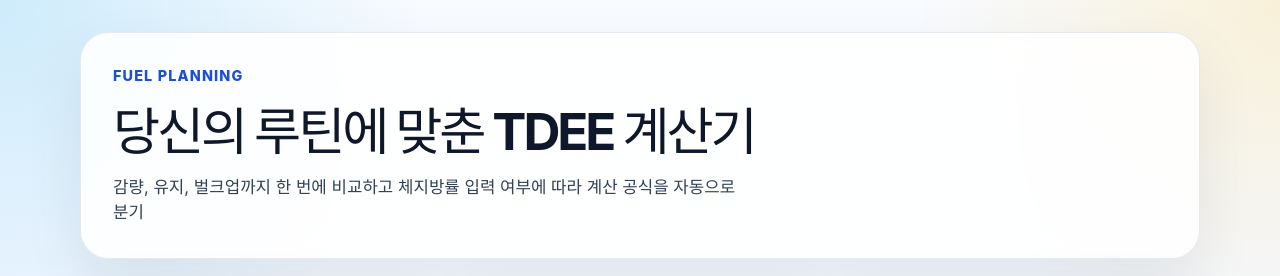
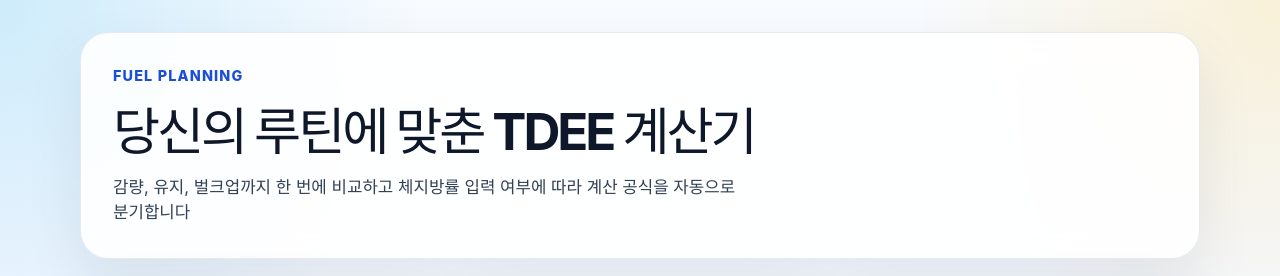
Before and after one commit to jangseungho0801/tdee-calculator, a React (Vite) app: page / in a window 1280 px wide. Shown: the top 276 px of the page. Built offline with nearby package versions, Linux system fonts and the light colour scheme.

Commit message:
커밋, 푸시 테스트

```diff
--- a/src/pages/IntroPage.tsx
+++ b/src/pages/IntroPage.tsx
@@ -17,7 +17,7 @@ function IntroPage() {
       <Stack>
         <IntroHero
           title="당신의 루틴에 맞춘 TDEE 계산기"
-          description="감량, 유지, 벌크업까지 한 번에 비교하고 체지방률 입력 여부에 따라 계산 공식을 자동으로 분기"
+          description="감량, 유지, 벌크업까지 한 번에 비교하고 체지방률 입력 여부에 따라 계산 공식을 자동으로 분기합니다"
         />
         <IntroHighlights
           items={[
```
